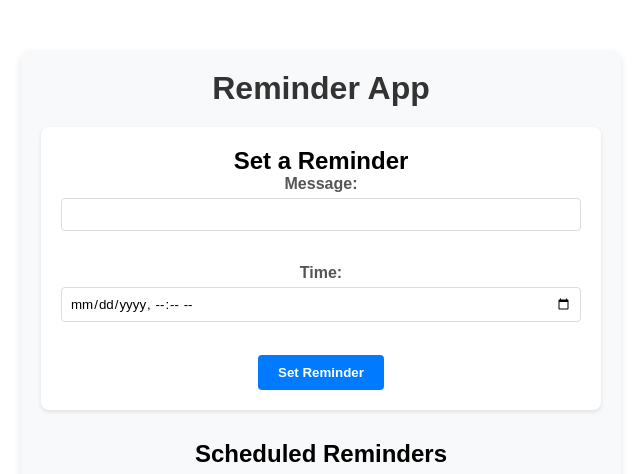
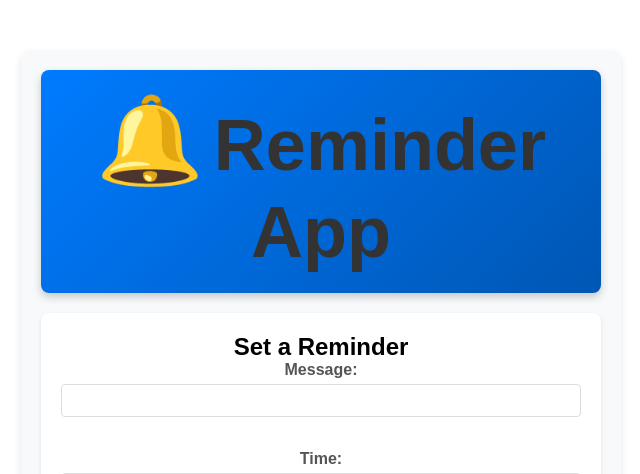
Before and after one commit to Nilay-codes/remind.me, a Flask app: page / in a window 1280 px wide. Shown: the top 474 px of the page, without its empty margins (319-959 px from the left). Run offline with Flask 3, Linux system fonts and the light colour scheme.

Commit message:
Update index.html

```diff
--- a/reminder_app/templates/index.html
+++ b/reminder_app/templates/index.html
@@ -8,7 +8,9 @@
 </head>
 <body>
     <div class="container">
-        <h1>Reminder App</h1>
+        <div class="banner">
+            <h1><span class="banner-icon">🔔</span>Reminder App</h1>
+        </div>
 
         <div class="form-container">
             <h2>Set a Reminder</h2>
```
